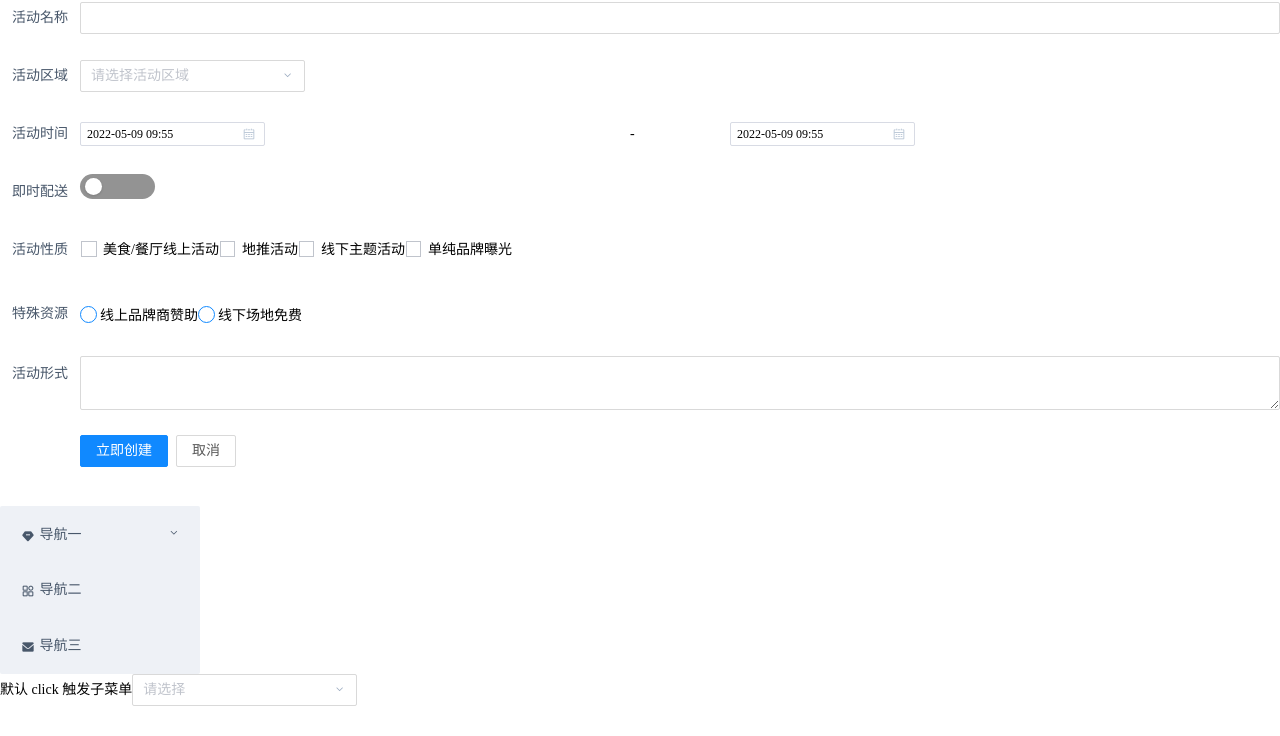
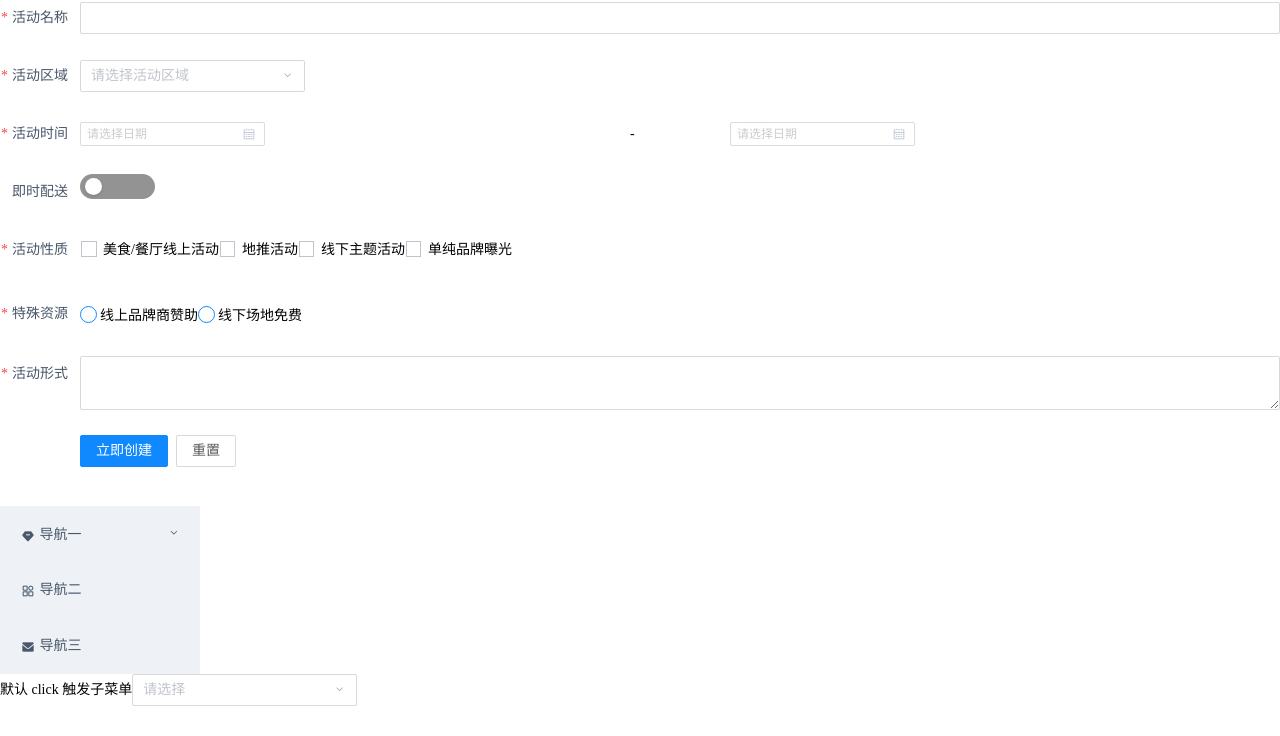
Before and after one commit to hanbingxu82/tinkerbell-ui-react, a React (Create React App) app: page / in a window 1280 px wide. Shown: the top 736 px of the page. Built offline with nearby package versions, Linux system fonts and the light colour scheme.

Commit message:
fix:调整Form校验bug

```diff
--- a/src/App.tsx
+++ b/src/App.tsx
@@ -1,8 +1,8 @@
 /*
  * @Author: your name
  * @Date: 2022-03-28 11:17:51
- * @LastEditTime: 2022-05-23 16:26:08
- * @LastEditors: Please set LastEditors
+ * @LastEditTime: 2022-05-26 17:01:29
+ * @LastEditors: 韩旭小天才 905583741@qq.com
  * @Description: 打开koroFileHeader查看配置 进行设置: https://github.com/OBKoro1/koro1FileHeader/wiki/%E9%85%8D%E7%BD%AE
  * @FilePath: /tinkerbell-ui-react/src/App.tsx
  */
@@ -486,17 +486,30 @@ const App = (props: any) => {
   const [form,setForm] = useState({
     name: '',
     region: '',
-    date1: null,
-    date2: null,
+    date1: '',
+    date2: '',
     delivery: false,
     type: [],
     resource: '',
     desc: ''
   })
-  function onSubmit(e: any) {
+  const formRef:any = useRef(null)
+  function handleSubmit(e: any) {
     e.preventDefault()
+    formRef.current.validate((valid:any):any => {
+      if (valid) {
+        alert('submit!');
+      } else {
+        console.log('error submit!!');
+        return false;
+      }
+    });
   }
+  function handleReset(e:any) {
+    e.preventDefault();
 
+    formRef.current.resetFields();
+  }
   function onChange(key: any, value: any) {
     console.log(key, value)
     setForm({
@@ -504,11 +517,52 @@ const App = (props: any) => {
       [key]:value
     })
   }
+ const rules= {
+    // name: [
+    //   { required: true, message: '请输入活动名称', trigger: 'blur' }
+    // ],
+    name: [
+      { required: true, message: '请填写年龄', trigger: 'blur' },
+      { validator: (_rule:any, value:any, callback:any) => {
+        console.log(value)
+        var age = parseInt(value, 10);
 
+        setTimeout(() => {
+          if (!Number.isInteger(age)) {
+            callback(new Error('请输入数字值'));
+          } else{
+            if (age < 18) {
+              callback(new Error('必须年满18岁'));
+            } else {
+              callback();
+            }
+          }
+        }, 1000);
+      }, trigger: 'change' }
+    ],
+    region: [
+      { required: true, message: '请选择活动区域', trigger: 'change' }
+    ],
+    date1: [
+      { type: 'date', required: true, message: '请选择日期', trigger: 'change' }
+    ],
+    date2: [
+      { type: 'date', required: true, message: '请选择时间', trigger: 'change' }
+    ],
+    type: [
+      { type: 'array', required: true, message: '请至少选择一个活动性质', trigger: 'change' }
+    ],
+    resource: [
+      { required: true, message: '请选择活动资源', trigger: 'change' }
+    ],
+    desc: [
+      { required: true, message: '请填写活动形式', trigger: 'blur' }
+    ]
+  }
   return (
     <div>
-      <Form model={form} labelWidth='80' onSubmit={onSubmit}>
-        <Form.Item label='活动名称'>
+      <Form rules={rules} model={form} ref={formRef} labelWidth='80' >
+        <Form.Item label='活动名称' prop="name" >
           <Input
             value={form.name}
             onChange={(val: any) => {
@@ -516,13 +570,15 @@ const App = (props: any) => {
             }}
           ></Input>
         </Form.Item>
-        <Form.Item label='活动区域'>
-          <Select value={form.region} placeholder='请选择活动区域'>
+        <Form.Item label='活动区域' prop="region">
+          <Select value={form.region}  onChange={(val: any) => {
+              onChange('region', val)
+            }} placeholder='请选择活动区域'>
             <Select.Option label='区域一' value='shanghai'></Select.Option>
             <Select.Option label='区域二' value='beijing'></Select.Option>
           </Select>
         </Form.Item>
-        <Form.Item label='活动时间'>
+        <Form.Item label='活动时间' required={true}>
           <Row>
             <Col span='11'>
               <Form.Item prop='date1' labelWidth='0px'>
@@ -530,10 +586,10 @@ const App = (props: any) => {
                   size='mini'
                   type='dateTime'
                   defaultValue=''
-                  value={value22}
+                  value={form.date1}
                   limit
                   onChange={(val: any) => {
-                    setValue22(val)
+                    onChange('date1',val)
                   }}
                 ></DaysPicker>
               </Form.Item>
@@ -547,17 +603,17 @@ const App = (props: any) => {
                   size='mini'
                   type='dateTime'
                   defaultValue=''
-                  value={value22}
+                  value={form.date2}
                   limit
                   onChange={(val: any) => {
-                    setValue22(val)
+                    onChange('date2',val)
                   }}
                 ></DaysPicker>
               </Form.Item>
             </Col>
           </Row>
         </Form.Item>
-        <Form.Item label='即时配送'>
+        <Form.Item label='即时配送' prop='delivery'>
           <Switch
             onText=''
             offText=''
@@ -565,7 +621,7 @@ const App = (props: any) => {
             onChange={(val:any)=>{onChange('delivery',val)}}
           />
         </Form.Item>
-        <Form.Item label='活动性质'>
+        <Form.Item label='活动性质' prop='type'>
           <CheckBoxGroup
             value={form.type}
             onChange={(val:any)=>{onChange('type',val)}}
@@ -576,7 +632,7 @@ const App = (props: any) => {
             <CheckBox label='单纯品牌曝光' name='type'></CheckBox>
           </CheckBoxGroup>
         </Form.Item>
-        <Form.Item label='特殊资源'>
+        <Form.Item label='特殊资源' prop='resource'>
           <RadioGroup value={form.resource}       onChange={(val:any)=>{
             console.log(val)
             onChange('resource',val)
@@ -585,7 +641,7 @@ const App = (props: any) => {
             <Radio value='线下场地免费'></Radio>
           </RadioGroup>
         </Form.Item>
-        <Form.Item label='活动形式'>
+        <Form.Item label='活动形式' prop='desc'>
           <Input
             type='textarea'
             value={form.desc}
@@ -593,10 +649,8 @@ const App = (props: any) => {
           ></Input>
         </Form.Item>
         <Form.Item>
-          <Button type='primary' nativeType='submit'>
-            立即创建
-          </Button>
-          <Button>取消</Button>
+        <Button type="primary" onClick={handleSubmit}>立即创建</Button>
+        <Button onClick={handleReset}>重置</Button>
         </Form.Item>
       </Form>
 
--- a/src/packages/Button/index.tsx
+++ b/src/packages/Button/index.tsx
@@ -1,11 +1,13 @@
 /*
  * @Author: your name
  * @Date: 2021-12-13 16:17:28
- * @LastEditTime: 2022-04-08 14:04:15
- * @LastEditors: Please set LastEditors
+ * @LastEditTime: 2022-05-24 16:13:31
+ * @LastEditors: 韩旭小天才 905583741@qq.com
  * @Description: 打开koroFileHeader查看配置 进行设置: https://github.com/OBKoro1/koro1FileHeader/wiki/%E9%85%8D%E7%BD%AE
  * @FilePath: /tinkerbell-ui-react/src/packages/Button/index.tsx
  */
+
+// eslint-disable-next-line
 import React from 'react'
 import Icon from '../Icon'
 import './index.scss'
--- a/src/packages/DaysPicker/index.tsx
+++ b/src/packages/DaysPicker/index.tsx
@@ -1,8 +1,8 @@
 /*
  * @Author: your name
  * @Date: 2022-04-24 10:11:24
- * @LastEditTime: 2022-05-16 16:09:16
- * @LastEditors: Please set LastEditors
+ * @LastEditTime: 2022-05-24 16:48:14
+ * @LastEditors: 韩旭小天才 905583741@qq.com
  * @Description: 打开koroFileHeader查看配置 进行设置: https://github.com/OBKoro1/koro1FileHeader/wiki/%E9%85%8D%E7%BD%AE
  * @FilePath: /tinkerbell-ui-react/src/packages/DaysPicker/index.tsx
  */
@@ -22,6 +22,12 @@ import { dayItem, monthItem } from './date/interface'
 
 let initNewParam = getNewParams('')
 const DatePicker = (props: DatePickerProps) => {
+  /**
+   * @description: 是否第一次加载组件
+   * @param {*}
+   * @return {*}
+   */
+  const initComponent = useRef(true)
   const rootRef: any = useRef(null)
   const { value, onChange, defaultValue, type = '', size = 'default' } = props
   const limit = props.limit === undefined ? false : props.limit
@@ -34,8 +40,8 @@ const DatePicker = (props: DatePickerProps) => {
   const [hour, setHour] = useState(initNewParam.hour)
   const [minute, setMinute] = useState(initNewParam.minute)
   // const [, setSecond] = useState(0)
-  // 最终值
-  const [inputValue, setInputValue] = useState(initNewParam.value)
+  // 最终值 initNewParam.value 默认值给空字符串
+  const [, setInputValue] = useState('')
   // label
   const [yearLabel, setYearLabel] = useState(initNewParam.yearLabel)
   const [, setMonthLabel] = useState(initNewParam.monthLabel)
@@ -138,9 +144,9 @@ const DatePicker = (props: DatePickerProps) => {
   }
   // change 时间拼接
   useEffect(() => {
+    if (initComponent.current) return
     let newMonth = month < 10 ? '0' + month : month
     let newDay = day < 10 ? `0${day}` : `${day}`
-    console.log(`${year}-${newMonth}-${newDay} ${hourLabel}:${minuteLabel}`)
     if (type === 'date') {
       setInputValue(`${year}-${newMonth}-${newDay}`)
       onChange(`${year}-${newMonth}-${newDay}`)
@@ -154,24 +160,21 @@ const DatePicker = (props: DatePickerProps) => {
       setInputValue(`${year}-${newMonth}-${newDay}`)
       onChange(`${year}-${newMonth}-${newDay}`)
     }
-  }, [year, month, day, hour, minute])// eslint-disable-line
+  }, [year, month, day, hour, minute]) // eslint-disable-line
 
   // 默认值设置
-  useEffect(() => {
-    setNewTime(defaultValue ? defaultValue : value)
-  }, [value])// eslint-disable-line
+  // useEffect(() => {
+    console.log(defaultValue,value)
+  //   setNewTime(defaultValue ? defaultValue : value)
+  // }, [value])// eslint-disable-line
   // 每次打开恢复默认状态
   useEffect(() => {
+    initComponent.current = false
     if (visible) {
       checkTimeOut()
       setPlate(3) // 恢复默认状态
     }
-  }, [visible])// eslint-disable-line
-  // useEffect(() => {
-  //   if (value) {
-  //     forceUpdate()
-  //   }
-  // }, [value])
+  }, [visible]) // eslint-disable-line
   useEffect(
     listenForOutsideClicks(listening, setListening, rootRef, setVisible)
   )
@@ -187,12 +190,7 @@ const DatePicker = (props: DatePickerProps) => {
         }${disabled ? ' datepicker-disabled ' : ''}
 		    is-${size}`}
       >
-        <input
-          placeholder={placeholder}
-          type='text'
-          value={inputValue}
-          readOnly
-        />
+        <input placeholder={placeholder} type='text' value={value} readOnly />
         <span className='iconfont icon-calendar'></span>
       </div>
       <div
--- a/src/packages/Form/Form.tsx
+++ b/src/packages/Form/Form.tsx
@@ -1,14 +1,19 @@
 /*
  * @Author: your name
  * @Date: 2022-05-11 20:07:44
- * @LastEditTime: 2022-05-16 16:01:46
- * @LastEditors: Please set LastEditors
+ * @LastEditTime: 2022-05-26 18:37:55
+ * @LastEditors: 韩旭小天才 905583741@qq.com
  * @Description: 打开koroFileHeader查看配置 进行设置: https://github.com/OBKoro1/koro1FileHeader/wiki/%E9%85%8D%E7%BD%AE
  * @FilePath: /tinkerbell-ui-react/src/packages/Form/Form.tsx
  */
 
 // eslint-disable-next-line
-import React, { useState,useCallback } from 'react'
+import React, {
+  useState,
+  useCallback,
+  useImperativeHandle,
+  useEffect
+} from 'react'
 import Context from './Context'
 const classnames = require('classnames')
 const PropTypes = require('prop-types')
@@ -20,6 +25,18 @@ type State = {
 const Form: any = React.forwardRef((props: any, _ref: any) => {
   const [state] = useState<State>({
     fields: []
+  })
+  const [cpValue] = useState({
+    componentName: 'Form',
+    instanceType: 'Form',
+    parent: {
+      props
+    },
+    addField,
+    removeField,
+    resetFields,
+    validate,
+    validateField
   })
 
   // 强制更新视图方法 start
@@ -49,7 +66,6 @@ const Form: any = React.forwardRef((props: any, _ref: any) => {
   function validate(callback: Function): void {
     let valid = true
     let count = 0
-
     // 如果需要验证的fields为空，调用验证时立刻返回callback
     if (state.fields.length === 0 && callback) {
       callback(true)
@@ -81,6 +97,18 @@ const Form: any = React.forwardRef((props: any, _ref: any) => {
     forceUpdate()
   }
 
+  useEffect(() => {
+    cpValue.parent.props = props
+    debugger
+  }, [props.model])
+  useImperativeHandle(_ref, () => ({
+    addField,
+    removeField,
+    resetFields,
+    validate,
+    validateField
+  }))
+
   return (
     <form
       ref={_ref}
@@ -95,19 +123,9 @@ const Form: any = React.forwardRef((props: any, _ref: any) => {
       onSubmit={props.onSubmit}
     >
       <Context.Provider
-        value={{
-          componentName: 'Form',
-          instanceType: 'Form',
-          parent: {
-            state,
-            props,
-            addField,
-            removeField,
-            resetFields,
-            validate,
-            validateField
-          }
-        }}
+        value={
+          cpValue
+        }
       >
         {/* {React.Children.map(props.children, (item) => {
           return React.cloneElement(item, {
--- a/src/packages/Select/Option.tsx
+++ b/src/packages/Select/Option.tsx
@@ -83,6 +83,12 @@ const Option: any = React.forwardRef((props: any, _ref: any) => {
 
   function selectOptionClick() {
     if (props.disabled !== true && props.props.disabled !== true) {
+      // optionRef.current = optionRef.current ? optionRef.current : {}
+      // optionRef.current.currentLabel = currentLabel
+      // optionRef.current.queryChange = queryChange
+      // optionRef.current.resetIndex = resetIndex
+      // optionRef.current.props = {}
+      // optionRef.current.props.value = props.value
       props.onOptionClick(optionRef.current)
     }
   }
```
Also changed, not shown: src/packages/Form/FormItem.tsx (+41 -30 lines), src/packages/Form/index.scss (+33 -0 lines), src/packages/Select/Select.tsx (+9 -7 lines).
